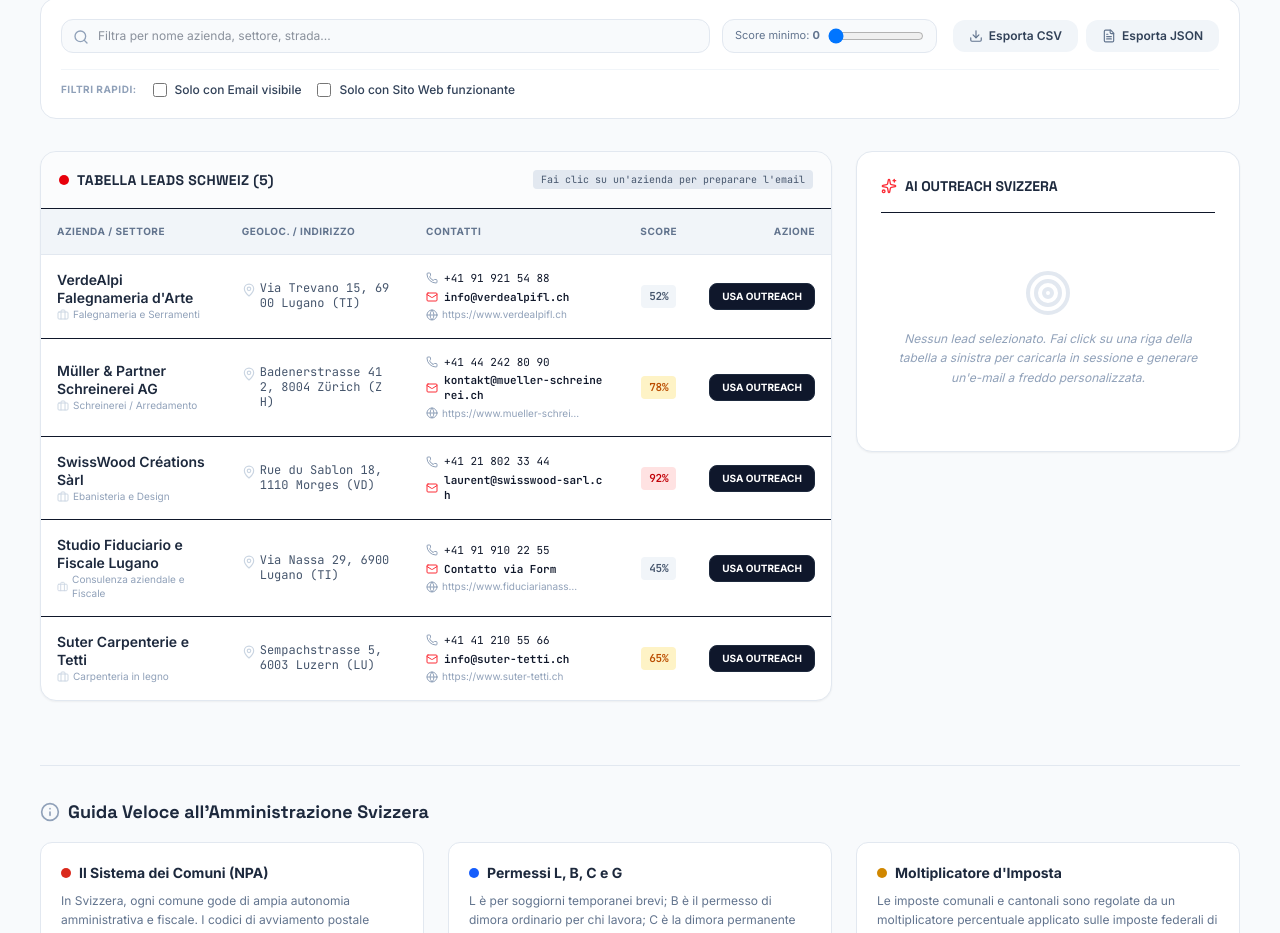
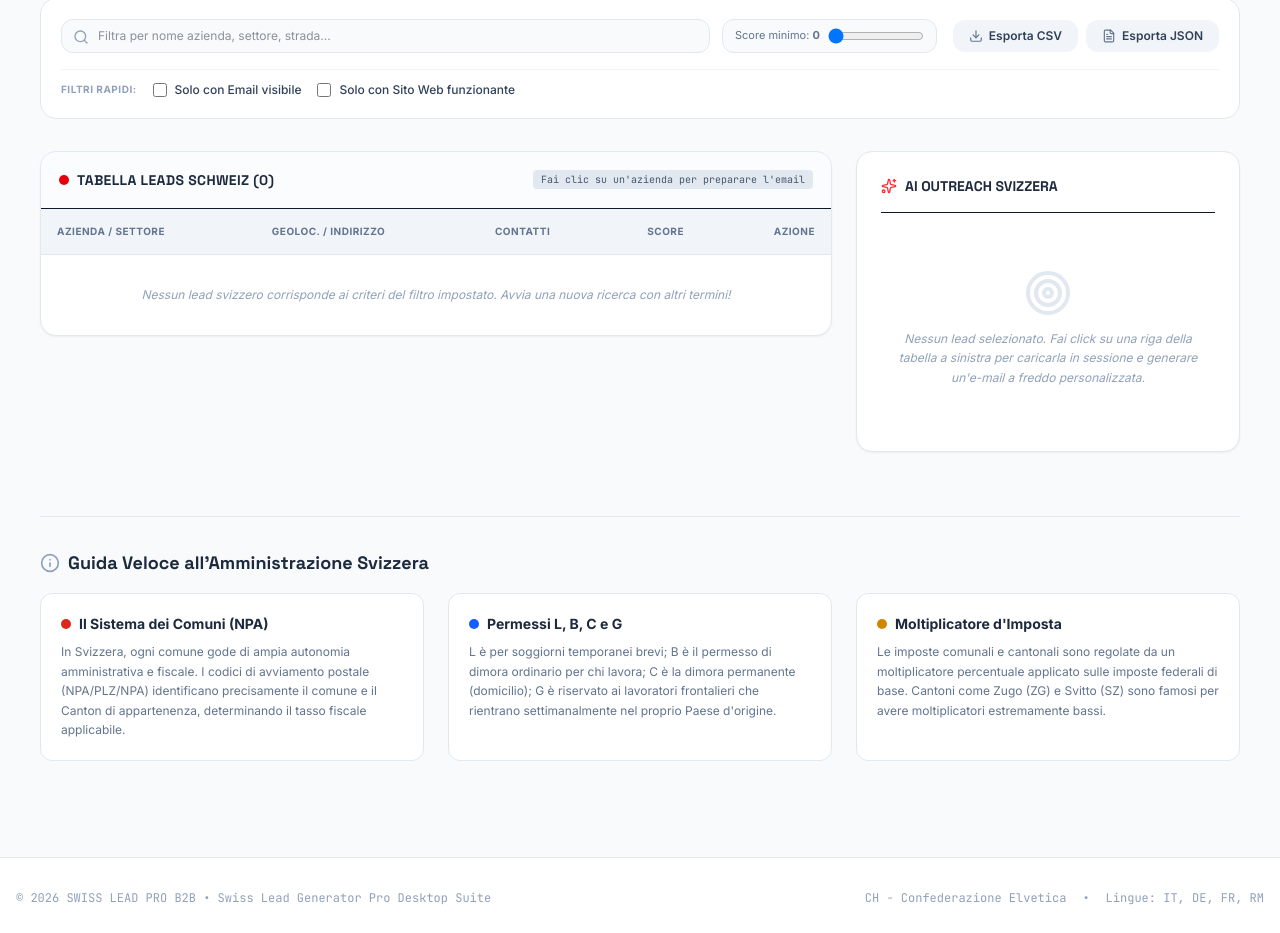
Before and after one commit to gabrielecode/swiss_lead_pro, a React (Vite) app: page / in a window 1280 px wide. Shown: the part 797-1730 px from the top of the page. Built offline with nearby package versions, Linux system fonts and the light colour scheme.

Commit message:
Remove mock data - empty table on startup

```diff
--- a/src/App.tsx
+++ b/src/App.tsx
@@ -55,76 +55,7 @@ export default function App() {
   // Lead Generator Premium States
   const [leadKeyword, setLeadKeyword] = useState("");
   const [leadLocation, setLeadLocation] = useState("");
-  const [leads, setLeads] = useState<any[]>(() => {
-    // Standard mock data so the app has ready-made high quality content upon loading
-    return [
-      {
-        id: "1",
-        company: "VerdeAlpi Falegnameria d'Arte",
-        sector: "Falegnameria e Serramenti",
-        address: "Via Trevano 15, 6900 Lugano (TI)",
-        phone: "+41 91 921 54 88",
-        email: "info@verdealpifl.ch",
-        website: "https://www.verdealpifl.ch",
-        social: "Instagram @verdealpi_legno",
-        marketingScore: 52,
-        auditResult: "Sito antiquato senza HTTPS, nessun profilo Instagram attivo trovato (solo dicitura), manca Google Pixel e modulo contatti rotto.",
-        customStrategy: "Proporre un redesign completo con WordPress/Webflow, creazione portfolio lavori ad alta definizione e attivazione di campagne Meta Ads localizzate per serramenti in PVC ad alto isolamento."
-      },
-      {
-        id: "2",
-        company: "Müller & Partner Schreinerei AG",
-        sector: "Schreinerei / Arredamento",
-        address: "Badenerstrasse 412, 8004 Zürich (ZH)",
-        phone: "+41 44 242 80 90",
-        email: "kontakt@mueller-schreinerei.ch",
-        website: "https://www.mueller-schreinerei.ch",
-        social: "LinkedIn: Müller Schreinerei AG",
-        marketingScore: 78,
-        auditResult: "Sito web veloce con certificato SSL e ben strutturato. Tuttavia, mancano del tutto campagne Google Search attive sul keyword ad alto costo (Schreinerei Zürich). I canali Instagram sono poco curati.",
-        customStrategy: "Proporre un pacchetto di lead generation Google Ads mensile e ottimizzazione della scheda Google Business Profile per dominare le ricerche locali a Zurigo ovest."
-      },
-      {
-        id: "3",
-        company: "SwissWood Créations Sàrl",
-        sector: "Ebanisteria e Design",
-        address: "Rue du Sablon 18, 1110 Morges (VD)",
-        phone: "+41 21 802 33 44",
-        email: "laurent@swisswood-sarl.ch",
-        website: "Non disponibile",
-        social: "Non disponibile",
-        marketingScore: 92,
-        auditResult: "L'attività esiste e ha ottime recensioni ma NON possiede un sito web attivo o canali social. Reperibile solo su elenchi telefonici obsolete.",
-        customStrategy: "Opportunità ad alto valore: offrire un pacchetto 'Presenza Digitale Totale' (Sito Web Portfolio, Scheda Google Maps verificata, Profilo Instagram e setup prima campagna di recensioni)."
-      },
-      {
-        id: "4",
-        company: "Studio Fiduciario e Fiscale Lugano",
-        sector: "Consulenza aziendale e Fiscale",
-        address: "Via Nassa 29, 6900 Lugano (TI)",
-        phone: "+41 91 910 22 55",
-        email: "Contatto via Form",
-        website: "https://www.fiduciarianassa.ch",
-        social: "Non disponibile",
-        marketingScore: 45,
-        auditResult: "Sito web corporate classico ma ottimizzato male per dispositivi mobili. Nessuna attività di newsletter o social network per catturare leads b2b svizzeri o frontalieri.",
-        customStrategy: "Presentare un piano di Content Marketing e SEO focalizzato sulla tassazione dei frontalieri e servizi aziendali per attrarre clienti esteri di valore elevato."
-      },
-      {
-        id: "5",
-        company: "Suter Carpenterie e Tetti",
-        sector: "Carpenteria in legno",
-        address: "Sempachstrasse 5, 6003 Luzern (LU)",
-        phone: "+41 41 210 55 66",
-        email: "info@suter-tetti.ch",
-        website: "https://www.suter-tetti.ch",
-        social: "Facebook: Suter Luzern",
-        marketingScore: 65,
-        auditResult: "Hanno un sito web decente ma non converte: nessun bottone di contatto prominente o call-to-action chiara. Nessun tracciamento installato.",
-        customStrategy: "Proporre il posizionamento di un widget di chat rapido (WhatsApp Business), configurazione Google Analytics 4 e lead generation mirata alle ristrutturazioni di tetti e mansarde prima dell'inverno."
-      }
-    ];
-  });
+  const [leads, setLeads] = useState<any[]>([]);
   const [isLoadingLeads, setIsLoadingLeads] = useState(false);
   const [leadsProgress, setLeadsProgress] = useState<string>("");
   const [leadsError, setLeadsError] = useState<string | null>(null);
```
